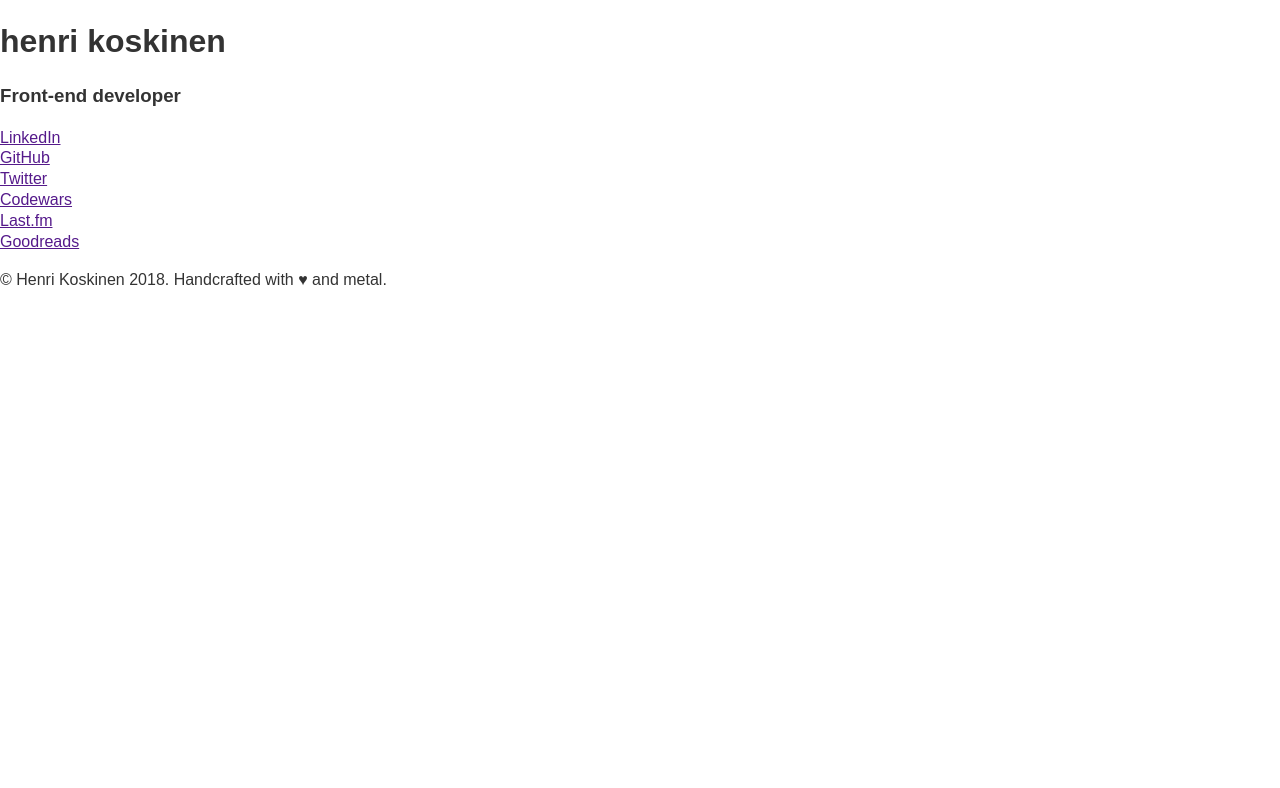
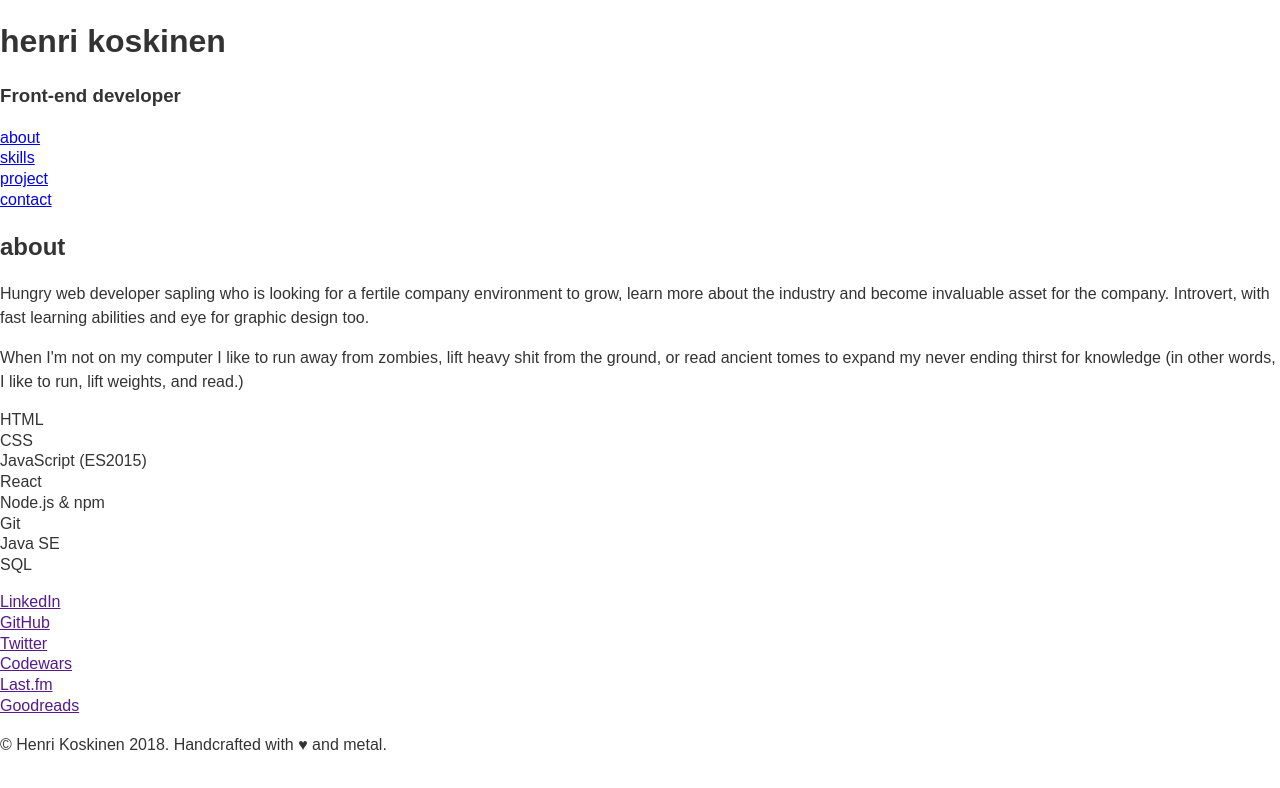
Before and after one commit to hkoskinen/home, a website: page src/index.html in a window 1280 px wide. Drawn offline with Linux system fonts and the light colour scheme.

Commit message:
Add content

```diff
--- a/src/index.html
+++ b/src/index.html
@@ -15,10 +15,38 @@
           <h1>henri koskinen</h1>
           <h3>Front-end developer</h3>
         </div>
+        <div>
+          <nav>
+            <ul>
+              <li><a href="#">about</a></li>
+              <li><a href="#">skills</a></li>
+              <li><a href="#">project</a></li>
+              <li><a href="#">contact</a></li>
+            </ul>
+          </nav>
+        </div>
       </header>
       <main>
         <section>
-
+          <h2>about</h2>
+          <p>Hungry web developer sapling who is looking for a fertile company environment to grow, learn more about the industry
+              and become invaluable asset for the company. Introvert, with fast learning abilities and eye for graphic design
+              too.
+            </p>
+            <p>When I'm not on my computer I like to run away from zombies, lift heavy shit from the ground, or read ancient tomes
+              to expand my never ending thirst for knowledge (in other words, I like to run, lift weights, and read.)</p>
+        </section>
+        <section>
+          <ul>
+            <li>HTML</li>
+            <li>CSS</li>
+            <li>JavaScript (ES2015)</li>
+            <li>React</li>
+            <li>Node.js &amp; npm</li>
+            <li>Git</li>
+            <li>Java SE</li>
+            <li>SQL</li>
+          </ul>
         </section>
       </main>
       <footer>
```
